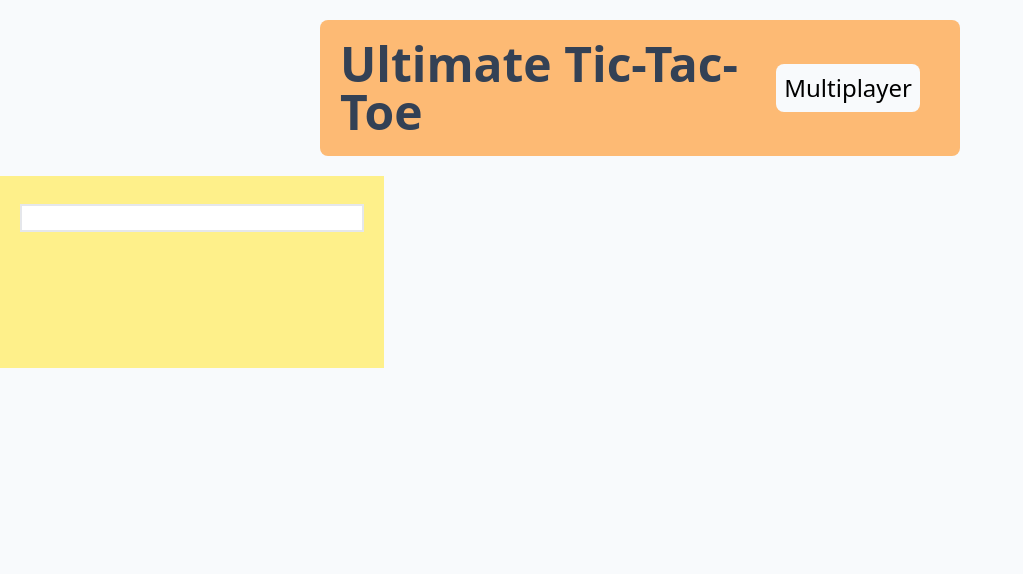
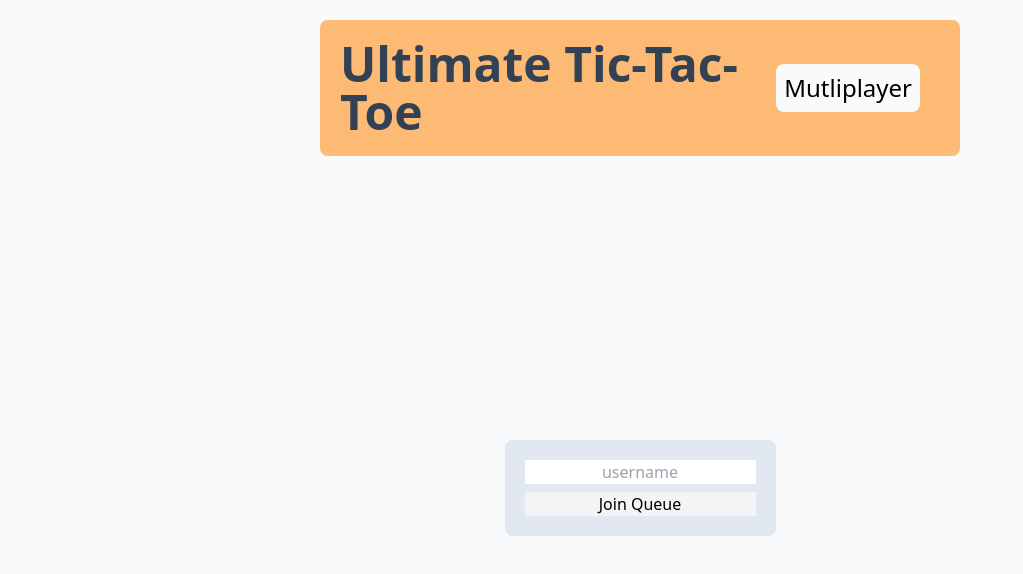
Before and after one commit to Maxim12313/ultimate-tic-tac-toe, a Next.js app: page /multiplayer in a window 1280 px wide. Shown: the top 574 px of the page, without its empty margins (0-1023 px from the left). Built offline with nearby package versions, Linux system fonts and the light colour scheme; no server answers.

Commit message:
finished chat box and started different statuses for multiplayer

```diff
--- a/src/app/multiplayer/page.js
+++ b/src/app/multiplayer/page.js
@@ -1,14 +1,22 @@
 "use client";
-import { useEffect } from "react";
+import { useState, useEffect } from "react";
 import { socket } from "../socket";
 import Top from "../../components/top";
 import ChatBox from "../../components/chat";
 
+const Status = Object.freeze({
+  lobby: 0,
+  queue: 1,
+  game: 2
+});
 
 export default function Page() {
+  const [status, setStatus] = useState(Status.lobby);
+
+
   useEffect(() => {
     const onJoin = (id1, id2) => {
-      console.log(id1 + " vs " + id2);
+      setStatus(Status.game);
     }
 
     socket.on("join", onJoin);
@@ -19,10 +27,53 @@ export default function Page() {
 
   }, []);
 
+  const game = (
+    <h1>In Game</h1>
+  );
+
+  const lobby = (
+    <div className="bg-slate-200 p-5 rounded-lg">
+      <form className="flex flex-col space-y-2" onSubmit={(event) =>{
+        const input = event.target.querySelector("input");
+        event.preventDefault();
+        if (input.value) {
+          socket.playerName = input.value;
+        }
+        else {
+          socket.playerName = "default name";
+        }
+        socket.connect();
+        setStatus(Status.queue);
+      }}>
+        <input placeholder="username" className="text-center"></input>
+        <button className="bg-gray-100">Join Queue</button>
+      </form>
+    </div>
+  );
+
+  const queue = (
+    <h1>In Queue</h1>
+  );
+
+  let curr;
+  switch(status) {
+    case Status.lobby:
+      curr = lobby;
+      break;
+    case Status.queue:
+      curr = queue;
+      break;
+    case Status.game:
+      curr = game;
+      break;
+  }
+
   return (
-    <div>
-      <Top mode="Multiplayer"/>
-      <ChatBox />
+    <div className="h-dvh flex flex-col">
+      <Top mode="Mutliplayer"/>
+      <div className="flex justify-center items-center flex-grow">
+        { curr }
+      </div>
     </div>
   );
 }
--- a/src/app/server.js
+++ b/src/app/server.js
@@ -36,8 +36,8 @@ app.prepare().then(() => {
       });
     });
 
-    socket.on("msg", (msg) => {
-      io.to(socket.gameId).emit("msg", msg);
+    socket.on("msg", (msg, id) => {
+      io.to(socket.gameId).emit("msg", msg, id);
     });
   });
 
--- a/src/app/socket.js
+++ b/src/app/socket.js
@@ -1,4 +1,9 @@
 "use client";
 
 import { io } from "socket.io-client";
-export const socket = io();
+export const socket = io({
+  autoConnect: false,
+  cors: {
+    origin:"http://localhost:3000"
+  }
+});
--- a/src/components/chat.js
+++ b/src/components/chat.js
@@ -3,12 +3,13 @@ import { useEffect, createElement } from "react";
 
 export default function ChatBox() {
   useEffect(() => {
-    const onMsg = (msg) => {
+    const onMsg = (msg, id) => {
       const div = document.querySelector("#chat-box");
       const message = document.createElement("h1");
       message.className = "bg-white odd:bg-slate-50 p-1 text-sm";
-      message.innerText = msg;
+      message.innerText = id + ": " + msg;
       div.appendChild(message);
+      div.scrollTop = div.scrollHeight;
     }
     socket.on("msg", onMsg);
 
@@ -20,20 +21,20 @@ export default function ChatBox() {
 
   const onSubmit = (event) => {
     const input = event.target.querySelector("input");
+    event.preventDefault();
     if (input.value) {
-      event.preventDefault();
-      socket.emit("msg", input.value);
+      socket.emit("msg", input.value, socket.id.substring(0, 4));
       input.value = '';
     }
   }
 
   return (
-    <div className="flex flex-col w-96 h-48 p-5 bg-yellow-200">
-      <div id="chat-box" className="flex flex-col mb-2">
+    <div className="flex flex-col w-96 h-48 justify-between border-2 border-black rounded-md">
+      <div id="chat-box" className="flex flex-col mb-2 overflow-y-scroll">
 
       </div>
       <form onSubmit={onSubmit}>
-        <input autoComplete="off" className="w-full px-1 border-2"></input>
+        <input autoComplete="off" className="w-full px-1 border-t-2 border-black rounded-sm"></input>
       </form>
     </div>
   );
```
